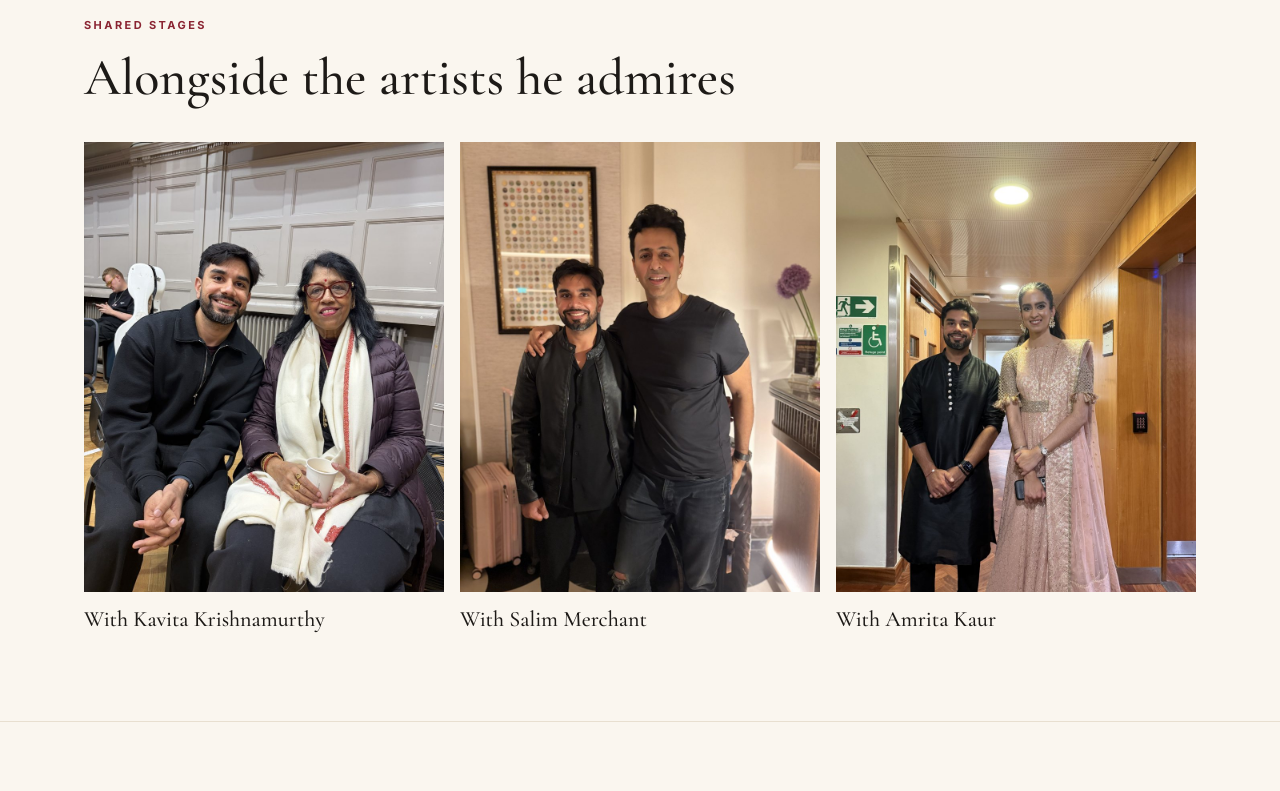
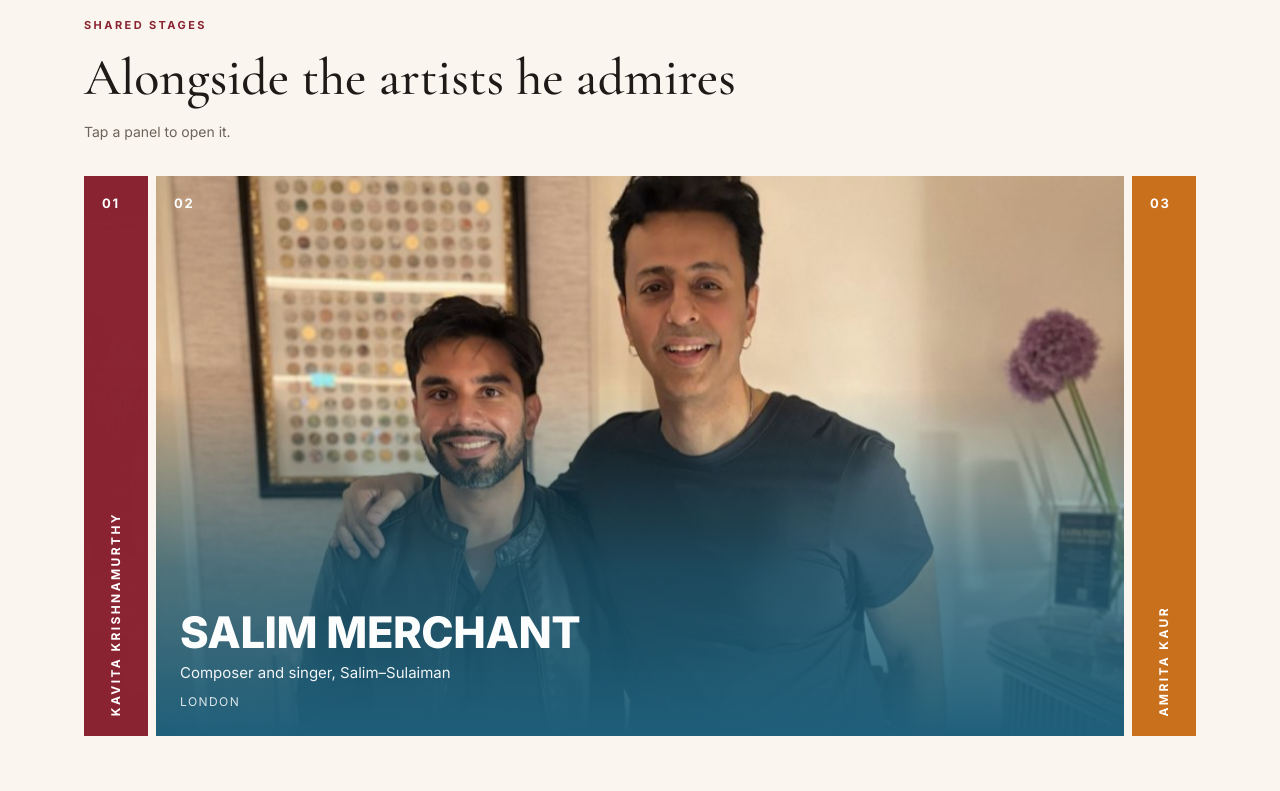
Before and after one commit to shiveksacklecha/shiveksacklecha.github.io, a plain HTML site: page preview.html in a window 1280 px wide. Shown: the part 3520-4311 px from the top of the page. Drawn offline with nearby package versions, Linux system fonts and the light colour scheme.

Commit message:
Preview: colour-panel carousel for shared stages
Co-Authored-By: Claude Opus 5.5 <noreply@anthropic.com>
Claude-Session: https://claude.ai/code/session_01YFvoUK7KeNeTGYV4d2CPkr

```diff
--- a/preview.html
+++ b/preview.html
@@ -12,7 +12,7 @@
 <meta property="og:type" content="website">
 <link rel="preconnect" href="https://fonts.googleapis.com">
 <link rel="preconnect" href="https://fonts.gstatic.com" crossorigin>
-<link rel="stylesheet" href="https://fonts.googleapis.com/css2?family=Cormorant+Garamond:ital,wght@0,500;0,600;1,500&family=Inter:wght@400;500;600;700&display=swap">
+<link rel="stylesheet" href="https://fonts.googleapis.com/css2?family=Cormorant+Garamond:ital,wght@0,500;0,600;1,500&family=Inter:wght@400;500;600;700;800&display=swap">
 <style>
 body{margin:0;background:#faf6ef}
 html{scroll-behavior:smooth}
@@ -24,6 +24,24 @@ a:focus-visible{outline:2px solid #8a2432;outline-offset:3px}
 .heroC{animation:heroC 18s infinite}
 @media (prefers-reduced-motion: reduce){.heroB,.heroC{animation:none}}
 #top{color:#fbf7f0}#top a:not([href="#bookings"]){color:#fbf7f0}#top a:not([href="#bookings"]){border-color:rgba(251,247,240,0.55)!important}#top h1~p{color:#f3ece2!important}#top h1+p+p{color:#f0b35a!important}
+.spw{display:flex;gap:8px;height:clamp(440px,52vw,560px)}
+.sp{position:relative;flex:0 0 64px;border:0;padding:0;margin:0;overflow:hidden;cursor:pointer;background:var(--c);color:#fff;text-align:left;font:inherit;transition:flex .55s cubic-bezier(.6,0,.2,1)}
+.sp.on{flex:1 1 auto;cursor:default}
+.sp img{position:absolute;inset:0;width:100%;height:100%;object-fit:cover;opacity:0;transition:opacity .5s .15s}
+.sp.on img{opacity:1}
+.sp-shade{position:absolute;inset:0;background:linear-gradient(0deg,var(--c) 0%,color-mix(in srgb,var(--c) 70%,transparent) 30%,transparent 62%);opacity:0;transition:opacity .5s}
+.sp.on .sp-shade{opacity:1}
+.sp-num{position:absolute;top:16px;left:18px;font-size:13px;font-weight:700;letter-spacing:.14em}
+.sp-vert{position:absolute;bottom:20px;left:50%;transform:translateX(-50%) rotate(180deg);writing-mode:vertical-rl;font-size:12px;font-weight:700;letter-spacing:.2em;text-transform:uppercase;white-space:nowrap;transition:opacity .3s}
+.sp.on .sp-vert{opacity:0}
+.sp-body{position:absolute;left:24px;right:24px;bottom:24px;display:flex;flex-direction:column;gap:6px;opacity:0;transform:translateY(12px);transition:opacity .4s .25s,transform .4s .25s}
+.sp.on .sp-body{opacity:1;transform:none}
+.sp-name{font-family:'Inter',sans-serif;font-weight:800;font-size:clamp(26px,3.4vw,44px);line-height:1;text-transform:uppercase;letter-spacing:-.01em}
+.sp-ev{font-size:15px;opacity:.95}
+.sp-where{font-size:12px;letter-spacing:.12em;text-transform:uppercase;opacity:.85}
+.sp:focus-visible{outline:3px solid #1d1a17;outline-offset:3px}
+@media (max-width:560px){.sp-name{font-size:22px;overflow-wrap:anywhere}.sp{flex-basis:44px}.sp-num{left:12px;font-size:12px}.sp-body{left:18px;right:18px;bottom:18px}}
+@media (prefers-reduced-motion: reduce){.sp,.sp img,.sp-shade,.sp-body,.sp-vert{transition:none}}
 </style>
 </head>
 <body>
@@ -152,30 +170,34 @@ a:focus-visible{outline:2px solid #8a2432;outline-offset:3px}
 </section>
 
 <section id="artists" style="border-top: 1px solid #e8dfd0">
-<div style="max-width: 1160px; margin: 0 auto; padding: 72px 24px 88px; box-sizing: border-box; display: flex; flex-direction: column; gap: 36px">
+<div style="max-width: 1160px; margin: 0 auto; padding: 72px 24px 88px; box-sizing: border-box; display: flex; flex-direction: column; gap: 32px">
 <div style="display: flex; flex-direction: column; gap: 14px">
 <p style="margin: 0; font-size: 11px; font-weight: 700; letter-spacing: 0.22em; text-transform: uppercase; color: #8a2432">Shared stages</p>
 <h2 style="margin: 0; font-family: 'Cormorant Garamond', Georgia, serif; font-weight: 500; font-size: clamp(34px, 4.4vw, 52px); line-height: 1.1; text-wrap: balance">Alongside the artists he admires</h2>
+<p style="margin: 0; color: #6b645a; font-size: 14px">Tap a panel to open it.</p>
 </div>
-<div style="display: grid; grid-template-columns: repeat(auto-fit, minmax(240px, 1fr)); gap: 24px 16px">
-<figure style="margin: 0; display: flex; flex-direction: column; gap: 14px">
-<div style="position: relative">
-<img src="images/with1.jpg" alt="Shivek Sacklecha seated with Kavita Krishnamurthy at a rehearsal" style="width: 100%; aspect-ratio: 4 / 5; object-fit: cover; object-position: center 35%; display: block">
-</div>
-<figcaption style="font-family: 'Cormorant Garamond', Georgia, serif; font-size: 22px; line-height: 1.2; color: #1d1a17">With Kavita Krishnamurthy</figcaption>
-</figure>
-<figure style="margin: 0; display: flex; flex-direction: column; gap: 14px">
-<div style="position: relative">
-<img src="images/with2.jpg" alt="Shivek Sacklecha standing with Salim Merchant" style="width: 100%; aspect-ratio: 4 / 5; object-fit: cover; object-position: center 30%; display: block">
-</div>
-<figcaption style="font-family: 'Cormorant Garamond', Georgia, serif; font-size: 22px; line-height: 1.2; color: #1d1a17">With Salim Merchant</figcaption>
-</figure>
-<figure style="margin: 0; display: flex; flex-direction: column; gap: 14px">
-<div style="position: relative">
-<img src="images/with3.jpg" alt="Shivek Sacklecha backstage with Amrita Kaur" style="width: 100%; aspect-ratio: 4 / 5; object-fit: cover; object-position: center 45%; display: block">
-</div>
-<figcaption style="font-family: 'Cormorant Garamond', Georgia, serif; font-size: 22px; line-height: 1.2; color: #1d1a17">With Amrita Kaur</figcaption>
-</figure>
+<div class="spw">
+<button type="button" class="sp on" style="--c:#8a2432" aria-expanded="true" aria-label="Kavita Krishnamurthy">
+<img src="images/with1.jpg" alt="Shivek Sacklecha with Kavita Krishnamurthy" style="object-position:center 35%">
+<span class="sp-shade" aria-hidden="true"></span>
+<span class="sp-num">01</span>
+<span class="sp-vert" aria-hidden="true">Kavita Krishnamurthy</span>
+<span class="sp-body"><span class="sp-name">Kavita Krishnamurthy</span><span class="sp-ev">Diwali Celebration with the orchestra</span><span class="sp-where">Royal Albert Hall, London · 1 Nov 2026</span></span>
+</button>
+<button type="button" class="sp" style="--c:#1f5f7a" aria-expanded="false" aria-label="Salim Merchant">
+<img src="images/with2.jpg" alt="Shivek Sacklecha with Salim Merchant" style="object-position:center 30%">
+<span class="sp-shade" aria-hidden="true"></span>
+<span class="sp-num">02</span>
+<span class="sp-vert" aria-hidden="true">Salim Merchant</span>
+<span class="sp-body"><span class="sp-name">Salim Merchant</span><span class="sp-ev">Composer and singer, Salim–Sulaiman</span><span class="sp-where">London</span></span>
+</button>
+<button type="button" class="sp" style="--c:#c9701c" aria-expanded="false" aria-label="Amrita Kaur">
+<img src="images/with3.jpg" alt="Shivek Sacklecha with Amrita Kaur" style="object-position:center 40%">
+<span class="sp-shade" aria-hidden="true"></span>
+<span class="sp-num">03</span>
+<span class="sp-vert" aria-hidden="true">Amrita Kaur</span>
+<span class="sp-body"><span class="sp-name">Amrita Kaur</span><span class="sp-ev">Amrita Kaur in concert</span><span class="sp-where">Royal Festival Hall, Southbank Centre · 5 Jul 2026</span></span>
+</button>
 </div>
 </div>
 </section>
@@ -220,5 +242,11 @@ a:focus-visible{outline:2px solid #8a2432;outline-offset:3px}
 </footer>
 
 </div>
+<script>
+(function(){var ps=[].slice.call(document.querySelectorAll('.sp'));if(!ps.length)return;var t,i=0;
+function go(n){i=n;ps.forEach(function(p,k){p.classList.toggle('on',k===n);p.setAttribute('aria-expanded',k===n?'true':'false')})}
+function auto(){clearInterval(t);if(window.matchMedia('(prefers-reduced-motion: reduce)').matches)return;t=setInterval(function(){go((i+1)%ps.length)},4500)}
+ps.forEach(function(p,k){p.addEventListener('click',function(){go(k);auto()})});auto();})();
+</script>
 </body>
 </html>
```
